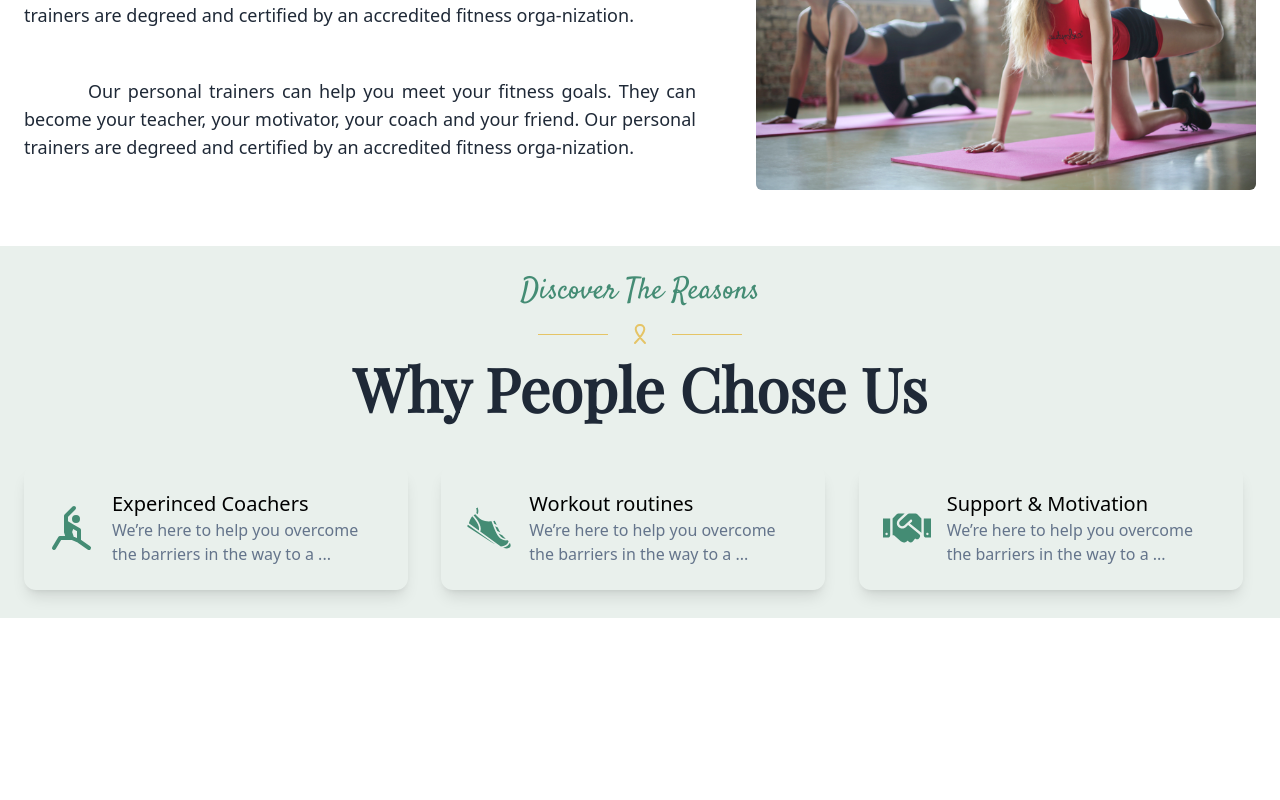
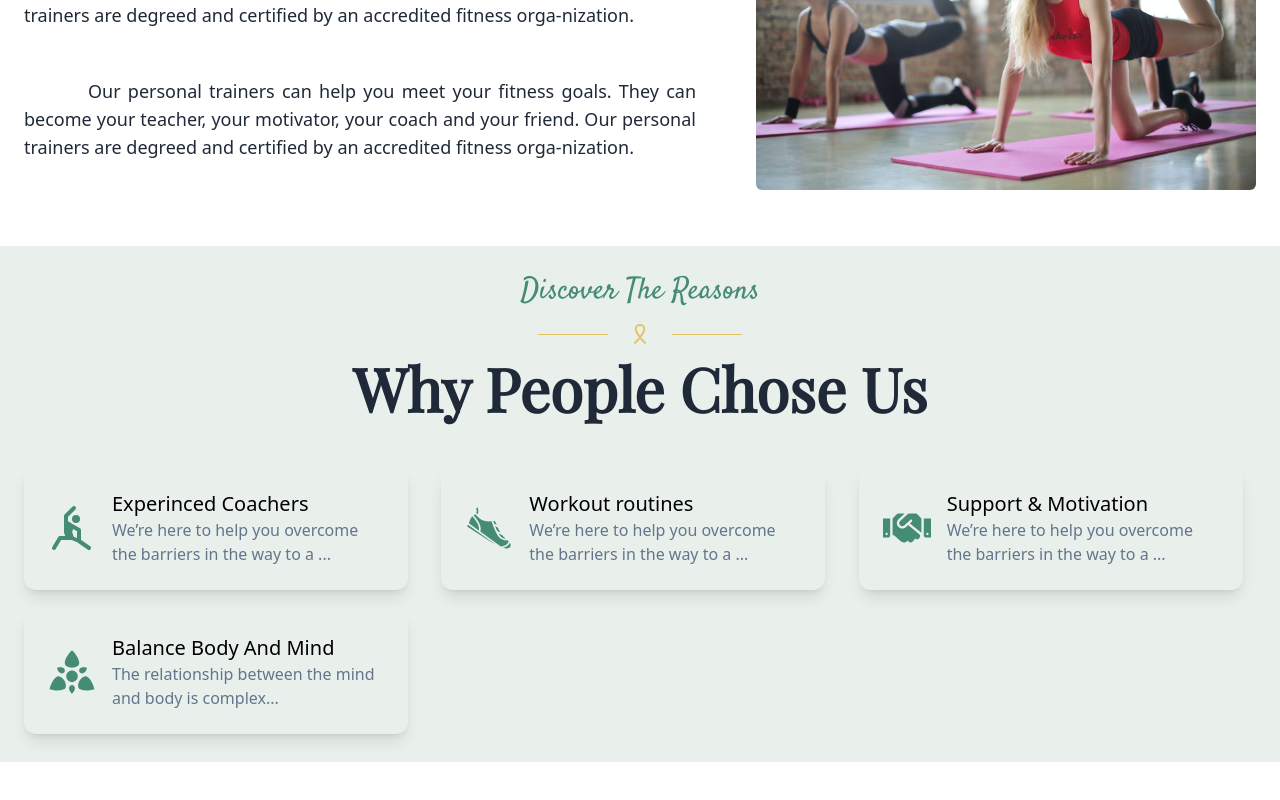
Before and after one commit to DevelopersZone06/revive-client, a React (Vite) app: page /about in a window 1280 px wide. Shown: the part 858-1658 px from the top of the page. Before the commit the page ends 1532 px from the top, so only its background shows below. Built offline with nearby package versions, Linux system fonts and the light colour scheme.

Commit message:
add card four why chose us section

```diff
--- a/src/Pages/About/About.jsx
+++ b/src/Pages/About/About.jsx
@@ -6,6 +6,7 @@ import Title from "../../Shared/Title";
 import { GrYoga } from "react-icons/gr";
 import { GiRunningShoe } from "react-icons/gi";
 import { FaHandshake } from "react-icons/fa";
+import { GiOvermind } from "react-icons/gi";
 const About = () => {
     return (
         <div>
@@ -82,6 +83,15 @@ const About = () => {
                                     <p className="text-slate-500">We’re here to help you overcome the barriers in the way to a ...</p>
                                 </div>
                             </div>
+                            <div className="p-6 max-w-sm rounded-xl shadow-lg flex items-center space-x-4">
+                                <div className="shrink-0">
+                                    <GiOvermind className="h-12 w-12 text-[#448c74]" src="/img/logo.svg" alt="ChitChat Logo"/>
+                                </div>
+                                <div>
+                                    <div className="text-xl font-medium text-black hover:text-[#448c74]">Balance Body And Mind</div>
+                                    <p className="text-slate-500">The relationship between the mind and body is complex...</p>
+                                </div>
+                            </div>
 
                         </div>
                     </div>
```
